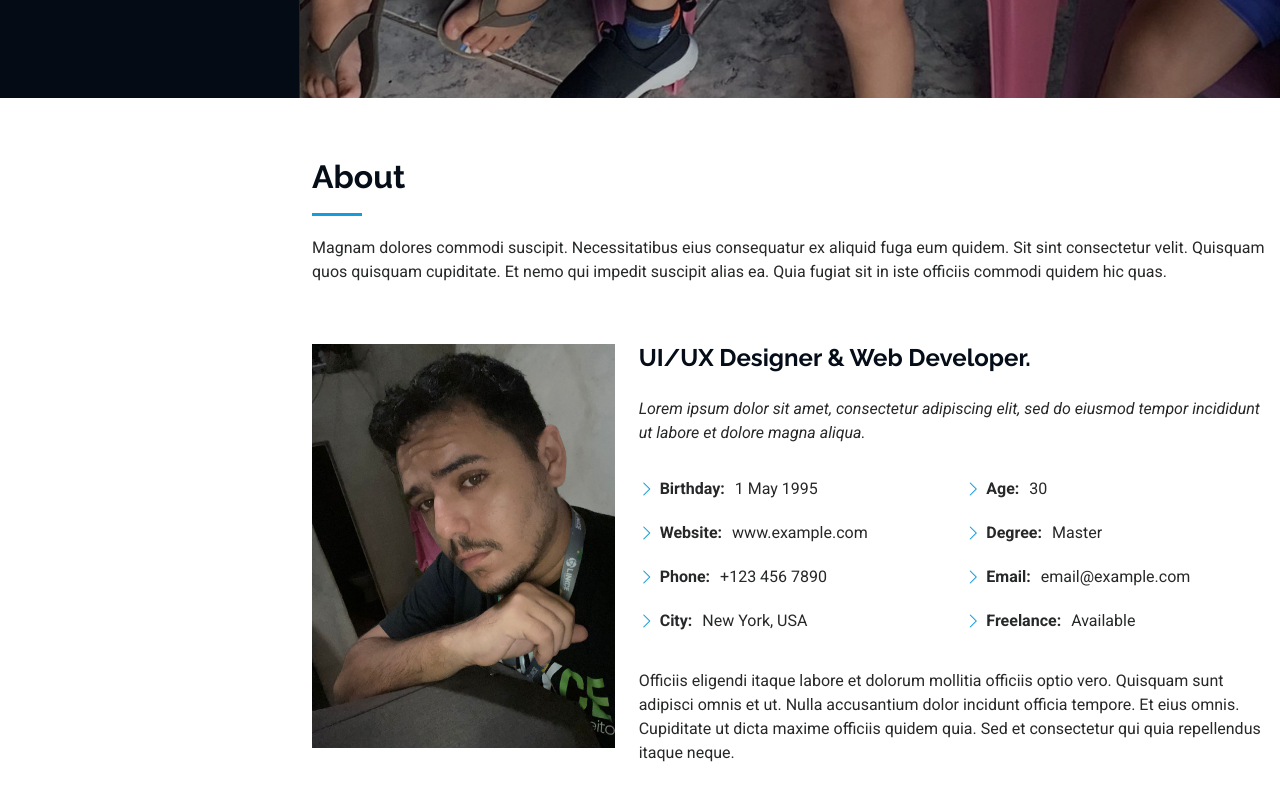
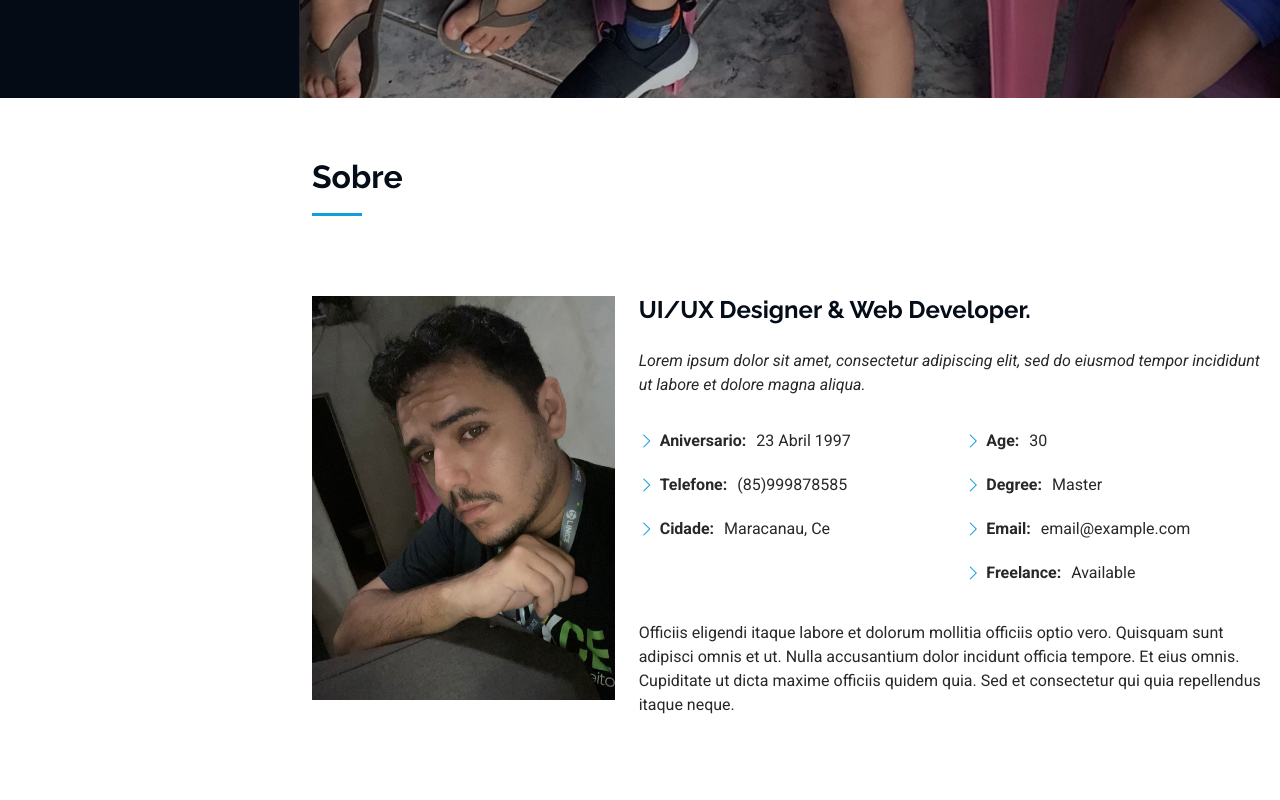
Before and after one commit to linkcewell/portifolio, a plain HTML site: page index.html in a window 1280 px wide. Shown: the part 702-1502 px from the top of the page. Drawn offline with Linux system fonts and the light colour scheme.

Commit message:
Tradução sobre a seção Sobre

```diff
--- a/index.html
+++ b/index.html
@@ -160,13 +160,7 @@
       <section id="about" class="about section">
         <!-- Section Title -->
         <div class="container section-title" data-aos="fade-up">
-          <h2>About</h2>
-          <p>
-            Magnam dolores commodi suscipit. Necessitatibus eius consequatur ex
-            aliquid fuga eum quidem. Sit sint consectetur velit. Quisquam quos
-            quisquam cupiditate. Et nemo qui impedit suscipit alias ea. Quia
-            fugiat sit in iste officiis commodi quidem hic quas.
-          </p>
+          <h2>Sobre</h2>
         </div>
         <!-- End Section Title -->
 
@@ -190,19 +184,15 @@
                   <ul>
                     <li>
                       <i class="bi bi-chevron-right"></i>
-                      <strong>Birthday:</strong> <span>1 May 1995</span>
+                      <strong>Aniversario:</strong> <span>23 Abril 1997</span>
                     </li>
                     <li>
                       <i class="bi bi-chevron-right"></i>
-                      <strong>Website:</strong> <span>www.example.com</span>
+                      <strong>Telefone:</strong> <span>(85)999878585</span>
                     </li>
                     <li>
                       <i class="bi bi-chevron-right"></i>
-                      <strong>Phone:</strong> <span>+123 456 7890</span>
-                    </li>
-                    <li>
-                      <i class="bi bi-chevron-right"></i>
-                      <strong>City:</strong> <span>New York, USA</span>
+                      <strong>Cidade:</strong> <span>Maracanau, Ce</span>
                     </li>
                   </ul>
                 </div>
```
